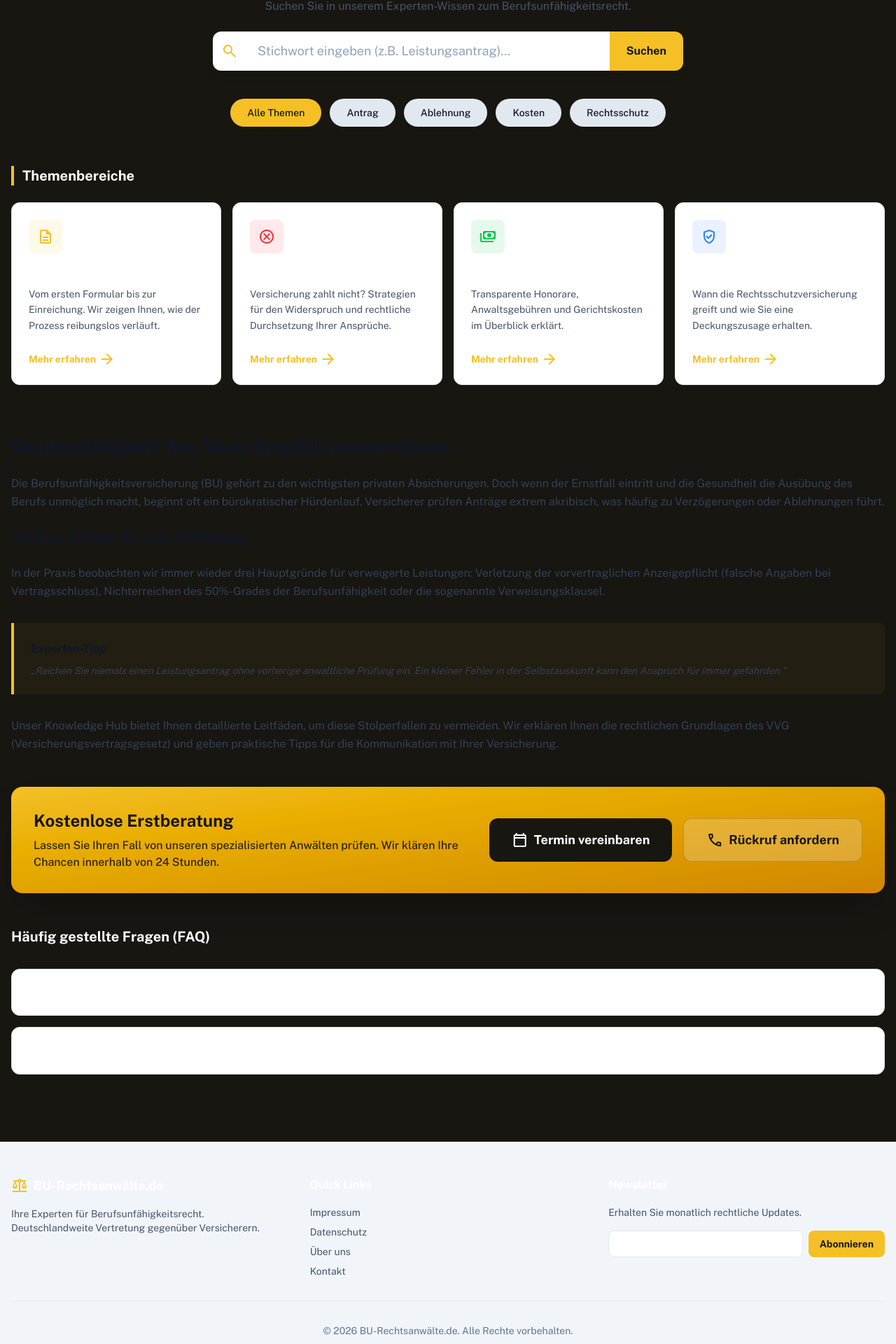
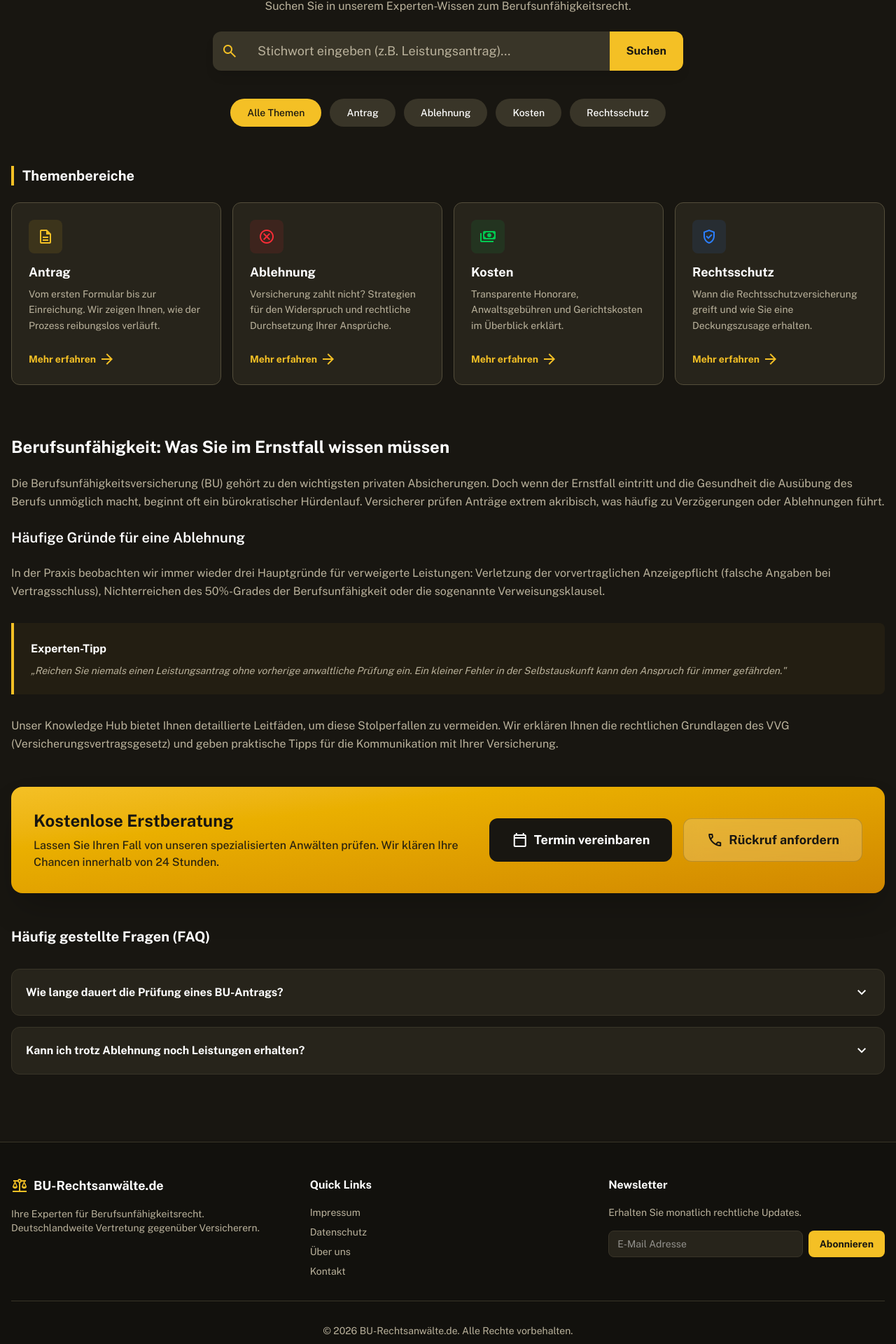
Before and after one commit to alexsirait/schutest, a Next.js app: page / in a window 1280 px wide. Shown: the part 156-2076 px from the top of the page at 70% size. Built offline with nearby package versions, Linux system fonts and the light colour scheme.

Commit message:
feat: add core UI components including Header, Footer, HeroSection, ContentSection, FAQAccordion, FeatureCard, CategoryChip, SearchBar, and Button.

```diff
--- a/src/components/layout/Footer.jsx
+++ b/src/components/layout/Footer.jsx
@@ -22,21 +22,21 @@ export default function Footer() {
     };
 
     return (
-        <footer className="bg-slate-100 dark:bg-[#12110d] border-t border-slate-200 dark:border-[#393528] py-12 px-4">
+        <footer className="bg-[#12110d] border-t border-[#393528] py-12 px-4">
             <div className="max-w-screen-xl mx-auto grid grid-cols-1 md:grid-cols-3 gap-8">
                 <div>
                     <div className="flex items-center gap-2 mb-4">
                         <span className="material-symbols-outlined text-[#f4c025]">balance</span>
                         <span className="font-bold text-lg">BU-Rechtsanwälte.de</span>
                     </div>
-                    <p className="text-sm text-slate-600 dark:text-[#bab29c]">
+                    <p className="text-sm text-[#bab29c]">
                         Ihre Experten für Berufsunfähigkeitsrecht. Deutschlandweite Vertretung gegenüber Versicherern.
                     </p>
                 </div>
 
                 <div>
                     <h4 className="font-bold mb-4">Quick Links</h4>
-                    <ul className="text-sm space-y-2 text-slate-600 dark:text-[#bab29c]">
+                    <ul className="text-sm space-y-2 text-[#bab29c]">
                         {quickLinks.map((link) => (
                             <li key={link.href}>
                                 <Link href={link.href} className="hover:text-[#f4c025] transition-colors">
@@ -49,7 +49,7 @@ export default function Footer() {
 
                 <div>
                     <h4 className="font-bold mb-4">Newsletter</h4>
-                    <p className="text-sm text-slate-600 dark:text-[#bab29c] mb-4">
+                    <p className="text-sm text-[#bab29c] mb-4">
                         Erhalten Sie monatlich rechtliche Updates.
                     </p>
                     <form onSubmit={handleNewsletterSubmit} className="flex gap-2">
@@ -57,7 +57,7 @@ export default function Footer() {
                             type="email"
                             value={email}
                             onChange={(e) => setEmail(e.target.value)}
-                            className="flex-1 bg-white dark:bg-[#27241b] border border-slate-200 dark:border-[#393528] rounded-lg text-sm px-3 py-2"
+                            className="flex-1 bg-[#27241b] border border-[#393528] rounded-lg text-sm px-3 py-2 text-white"
                             placeholder="E-Mail Adresse"
                             required
                         />
@@ -71,8 +71,8 @@ export default function Footer() {
                 </div>
             </div>
 
-            <div className="max-w-screen-xl mx-auto mt-8 pt-8 border-t border-slate-200 dark:border-[#393528]">
-                <p className="text-center text-sm text-slate-500 dark:text-[#bab29c]">
+            <div className="max-w-screen-xl mx-auto mt-8 pt-8 border-t border-[#393528]">
+                <p className="text-center text-sm text-[#bab29c]">
                     © {new Date().getFullYear()} BU-Rechtsanwälte.de. Alle Rechte vorbehalten.
                 </p>
             </div>
--- a/src/components/layout/Header.jsx
+++ b/src/components/layout/Header.jsx
@@ -6,7 +6,7 @@ import Link from "next/link";
 
 export default function Header() {
     return (
-        <header className="sticky top-0 z-50 bg-[#f8f8f5]/95 dark:bg-[#181611]/95 backdrop-blur-md border-b border-slate-200 dark:border-[#393528]">
+        <header className="sticky top-0 z-50 bg-[#181611]/95 backdrop-blur-md border-b border-[#393528]">
             <div className="flex items-center justify-between p-4 max-w-screen-xl mx-auto">
                 <Link href="/" className="flex items-center gap-3 group">
                     <div className="text-[#f4c025] text-2xl">
@@ -19,7 +19,7 @@ export default function Header() {
 
                 <nav className="flex items-center gap-4">
                     <button
-                        className="w-10 h-10 flex items-center justify-center hover:bg-slate-100 dark:hover:bg-[#393528] rounded-full transition-colors duration-200"
+                        className="w-10 h-10 flex items-center justify-center hover:bg-[#393528] rounded-full transition-colors duration-200"
                         aria-label="Benutzerkonto"
                     >
                         <span className="material-symbols-outlined text-2xl">account_circle</span>
--- a/src/components/sections/ContentSection.jsx
+++ b/src/components/sections/ContentSection.jsx
@@ -6,16 +6,16 @@ export default function ContentSection() {
     return (
         <section className="px-4 py-12">
             <article>
-                <h2 className="text-2xl font-bold mb-6 text-slate-900 dark:text-white">
+                <h2 className="text-2xl font-bold mb-6 text-white">
                     Berufsunfähigkeit: Was Sie im Ernstfall wissen müssen
                 </h2>
 
-                <div className="space-y-6 text-slate-700 dark:text-[#bab29c] leading-relaxed">
+                <div className="space-y-6 text-[#bab29c] leading-relaxed">
                     <p>
                         Die Berufsunfähigkeitsversicherung (BU) gehört zu den wichtigsten privaten Absicherungen. Doch wenn der Ernstfall eintritt und die Gesundheit die Ausübung des Berufs unmöglich macht, beginnt oft ein bürokratischer Hürdenlauf. Versicherer prüfen Anträge extrem akribisch, was häufig zu Verzögerungen oder Ablehnungen führt.
                     </p>
 
-                    <h3 className="text-xl font-semibold text-slate-900 dark:text-white">
+                    <h3 className="text-xl font-semibold text-white">
                         Häufige Gründe für eine Ablehnung
                     </h3>
 
@@ -25,7 +25,7 @@ export default function ContentSection() {
 
                     {/* Expert Tip Box */}
                     <div className="bg-[#f4c025]/5 border-l-4 border-[#f4c025] p-6 rounded-r-lg my-8">
-                        <h4 className="font-bold text-slate-900 dark:text-white mb-2">
+                        <h4 className="font-bold text-white mb-2">
                             Experten-Tipp
                         </h4>
                         <p className="text-sm italic">
--- a/src/components/sections/HeroSection.jsx
+++ b/src/components/sections/HeroSection.jsx
@@ -10,7 +10,7 @@ export default function HeroSection({ onSearch }) {
             <h1 className="text-2xl sm:text-3xl md:text-4xl font-bold mb-2">
                 Wie können wir Ihnen helfen?
             </h1>
-            <p className="text-slate-600 dark:text-[#bab29c] mb-6 text-sm sm:text-base">
+            <p className="text-[#bab29c] mb-6 text-sm sm:text-base">
                 Suchen Sie in unserem Experten-Wissen zum Berufsunfähigkeitsrecht.
             </p>
             <SearchBar
--- a/src/components/ui/Button.jsx
+++ b/src/components/ui/Button.jsx
@@ -10,9 +10,9 @@ const variants = {
     font-bold
   `,
   secondary: `
-    bg-slate-200 dark:bg-[#393528]
+    bg-[#393528]
     hover:bg-primary/20
-    text-slate-900 dark:text-white
+    text-white
   `,
   dark: `
     bg-[#181611] hover:bg-[#27241b]
--- a/src/components/ui/CategoryChip.jsx
+++ b/src/components/ui/CategoryChip.jsx
@@ -5,7 +5,7 @@
 export default function CategoryChip({ label, isActive = false, onClick }) {
     const baseStyles = "flex h-10 shrink-0 items-center justify-center gap-x-2 rounded-full px-6 cursor-pointer transition-colors duration-200 text-sm font-medium";
     const activeStyles = "bg-[#f4c025] text-[#181611] font-bold";
-    const inactiveStyles = "bg-slate-200 dark:bg-[#393528] hover:bg-[#f4c025]/20 text-slate-900 dark:text-white";
+    const inactiveStyles = "bg-[#393528] hover:bg-[#f4c025]/20 text-white";
 
     return (
         <button
--- a/src/components/ui/FAQAccordion.jsx
+++ b/src/components/ui/FAQAccordion.jsx
@@ -8,7 +8,7 @@ export default function FAQAccordion({ items = [] }) {
             {items.map((item, index) => (
                 <details
                     key={index}
-                    className="group bg-white dark:bg-[#27241b] rounded-xl border border-slate-200 dark:border-[#393528] overflow-hidden hover:shadow-md transition-shadow"
+                    className="group bg-[#27241b] rounded-xl border border-[#393528] overflow-hidden hover:shadow-md transition-shadow"
                 >
                     <summary className="flex items-center justify-between p-5 cursor-pointer list-none select-none">
                         <span className="font-bold pr-4">{item.question}</span>
@@ -16,7 +16,7 @@ export default function FAQAccordion({ items = [] }) {
                             expand_more
                         </span>
                     </summary>
-                    <div className="p-5 pt-4 text-slate-600 dark:text-[#bab29c] text-sm leading-relaxed border-t border-slate-100 dark:border-[#393528]">
+                    <div className="p-5 pt-4 text-[#bab29c] text-sm leading-relaxed border-t border-[#393528]">
                         {item.answer}
                     </div>
                 </details>
--- a/src/components/ui/FeatureCard.jsx
+++ b/src/components/ui/FeatureCard.jsx
@@ -42,7 +42,7 @@ export default function FeatureCard({
     return (
         <article
             onClick={onClick}
-            className="flex flex-col gap-4 rounded-xl border border-slate-200 dark:border-[#544e3b] bg-white dark:bg-[#27241b] p-6 hover:shadow-xl transition-all duration-300 group cursor-pointer"
+            className="flex flex-col gap-4 rounded-xl border border-[#544e3b] bg-[#27241b] p-6 hover:shadow-xl transition-all duration-300 group cursor-pointer"
             role="button"
             tabIndex={0}
             onKeyDown={(e) => e.key === "Enter" && onClick?.()}
@@ -53,7 +53,7 @@ export default function FeatureCard({
 
             <div className="flex flex-col gap-2">
                 <h2 className="text-lg font-bold leading-tight">{title}</h2>
-                <p className="text-slate-600 dark:text-[#bab29c] text-sm leading-relaxed">{description}</p>
+                <p className="text-[#bab29c] text-sm leading-relaxed">{description}</p>
             </div>
 
             <div className="mt-auto pt-2 flex items-center text-[#f4c025] font-bold text-sm">
--- a/src/components/ui/SearchBar.jsx
+++ b/src/components/ui/SearchBar.jsx
@@ -17,14 +17,14 @@ export default function SearchBar({ placeholder = "Stichwort eingeben...", onSea
             <label className="flex flex-col w-full">
                 <span className="sr-only">Suche</span>
                 <div className="flex w-full h-14 items-stretch rounded-xl overflow-hidden shadow-lg focus-within:outline-none">
-                    <div className="text-[#f4c025] bg-white dark:bg-[#393528] flex items-center justify-center px-3 border-0">
+                    <div className="text-[#f4c025] bg-[#393528] flex items-center justify-center px-3 border-0">
                         <span className="material-symbols-outlined">search</span>
                     </div>
                     <input
                         type="text"
                         value={query}
                         onChange={(e) => setQuery(e.target.value)}
-                        className="flex w-full border-none border-l-0 border-r-0 bg-white dark:bg-[#393528] text-slate-900 dark:text-white focus:ring-0 focus:outline-none px-4 text-lg font-normal placeholder:text-slate-400 dark:placeholder:text-[#bab29c]"
+                        className="flex w-full border-none border-l-0 border-r-0 bg-[#393528] text-white focus:ring-0 focus:outline-none px-4 text-lg font-normal placeholder:text-[#bab29c]"
                         placeholder={placeholder}
                     />
                     <button
```
